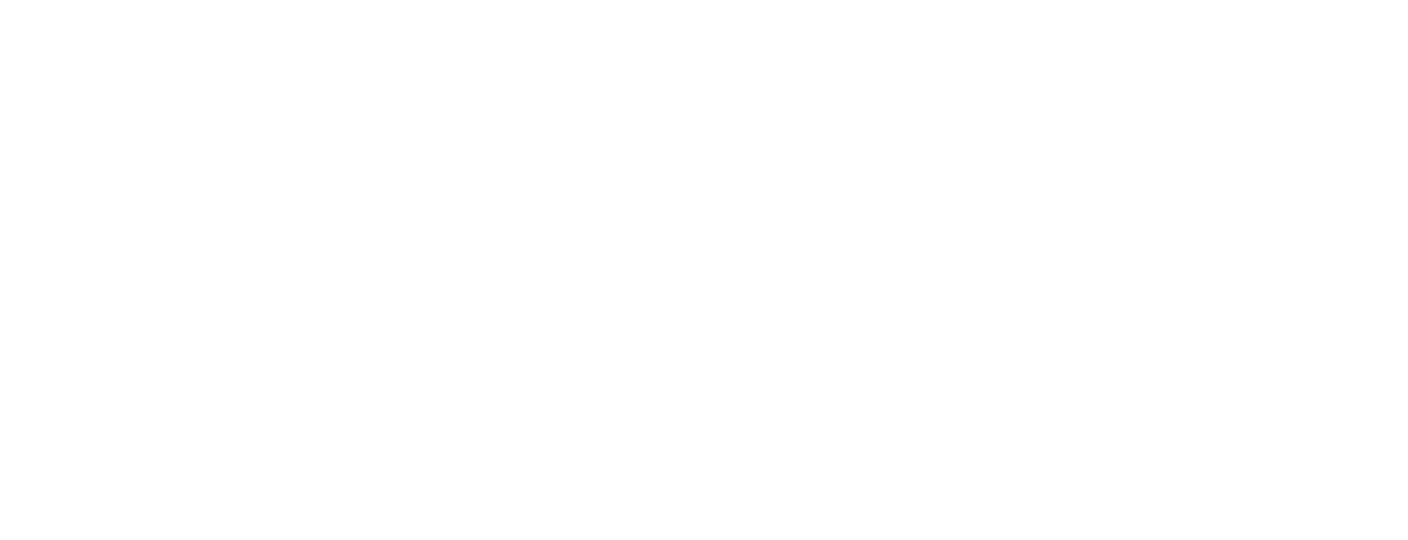
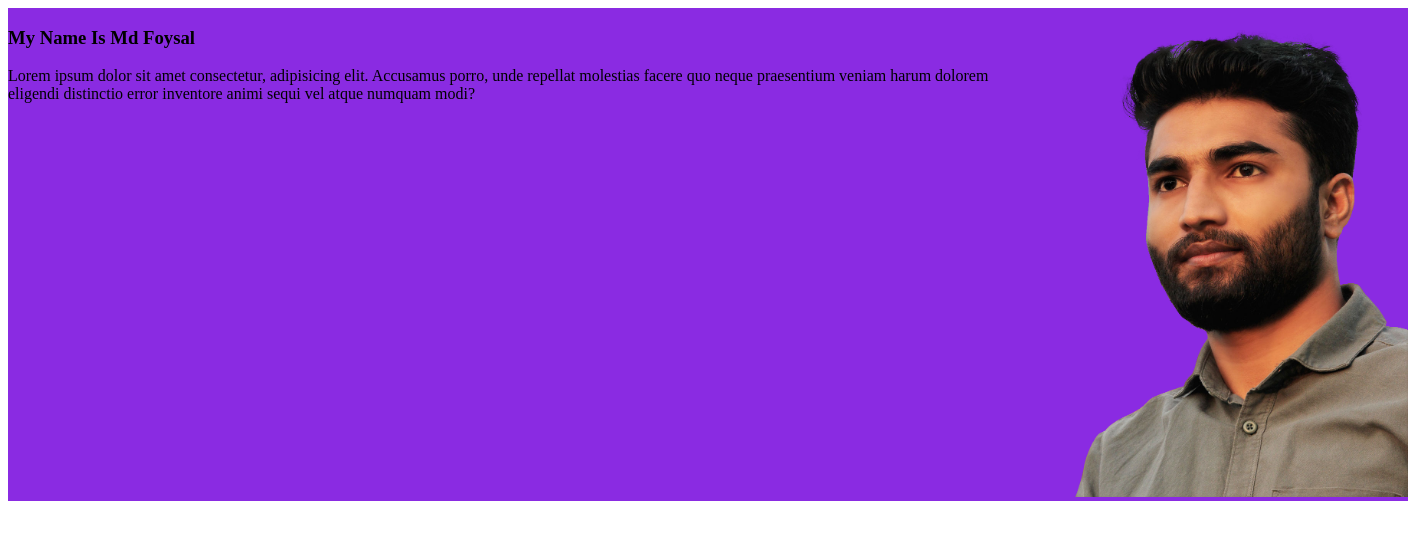
Before and after one commit to Foysal-23/my-project, a plain HTML site: page index.html in a window 1280 px wide. Shown: the whole page, 1408 px wide, since content can reach past the window. Drawn offline with Linux system fonts and the light colour scheme.

Commit message:
added picture

```diff
--- a/index.html
+++ b/index.html
@@ -4,8 +4,17 @@
   <meta charset="UTF-8">
   <meta name="viewport" content="width=device-width, initial-scale=1.0">
   <title>www.myproject.com</title>
+  <link rel="stylesheet" href="/style.css">
 </head>
 <body>
-
+  <header>
+<div class="tytle">
+  <h3>My Name Is Md Foysal</h3>
+  <p>Lorem ipsum dolor sit amet consectetur, adipisicing elit. Accusamus porro, unde repellat molestias facere quo neque praesentium veniam harum dolorem eligendi distinctio error inventore animi sequi vel atque numquam modi?</p>
+</div>
+<div class="image">
+  <img src="/images/My-pic.png" alt="">
+</div>
+  </header>
 </body>
 </html>
--- /dev/null
+++ b/style.css
@@ -0,0 +1,8 @@
+header{
+  width: 1400px;
+  display: flex;
+background-color: blueviolet ;
+}
+img{
+  width: 400px;
+}
```
